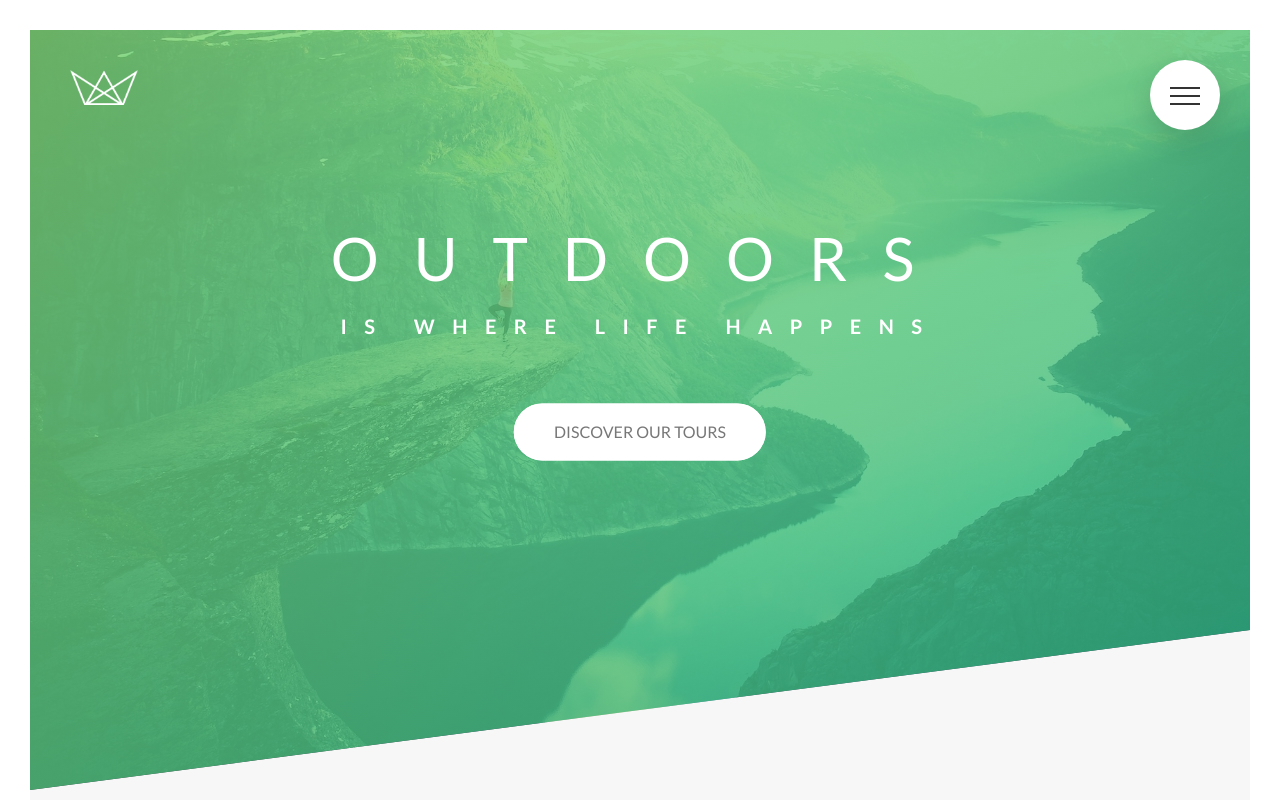
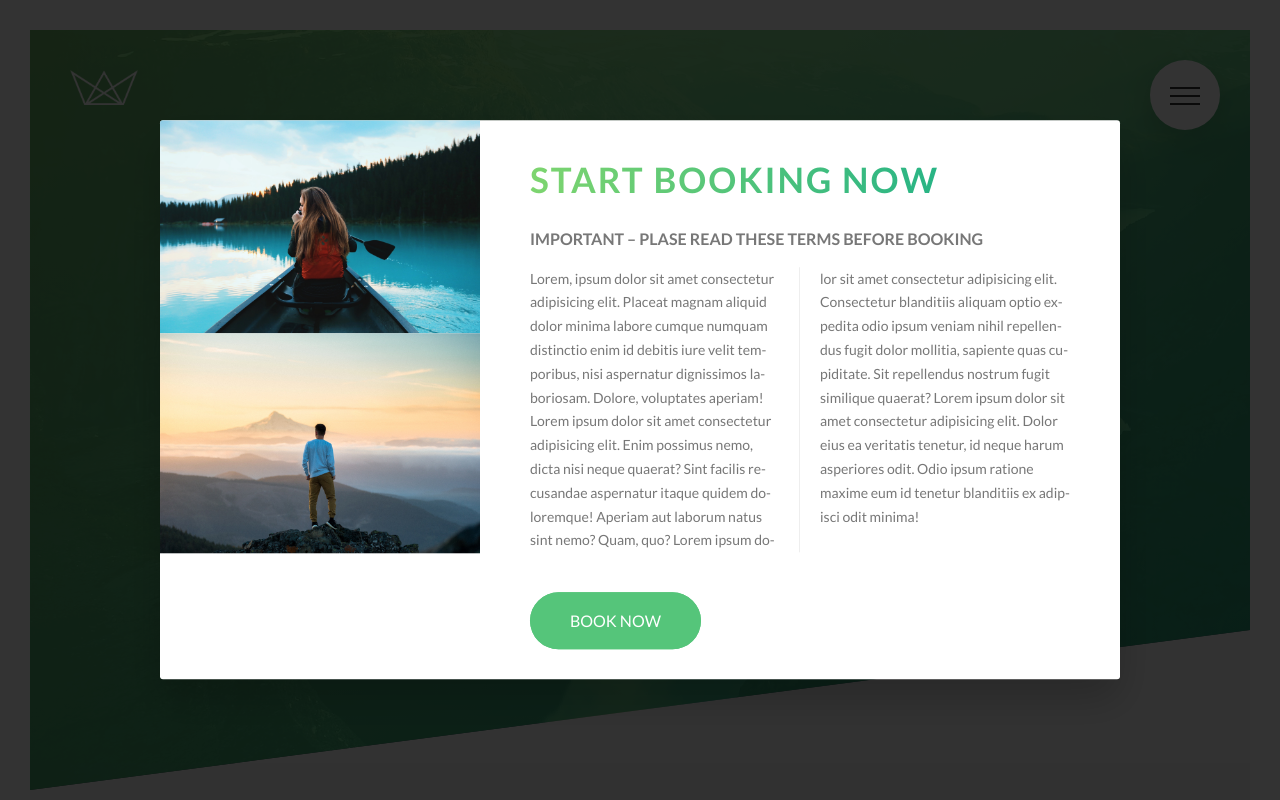
Before and after one commit to AnnAksutik/Natourus, a website: page index.html in a window 1280 px wide. Shown: the top 800 px of the page. Drawn offline with Linux system fonts and the light colour scheme.

Commit message:
feat: add popup styling

```diff
--- a/index.html
+++ b/index.html
@@ -421,5 +421,37 @@
         </div>
       </div>
     </footer>
+
+    <div class="popup">
+      <div class="popup__content">
+        <div class="popup__left">
+          <img src="img/nat-8.jpg" alt="Tour photo" class="popup__img" />
+          <img src="img/nat-9.jpg" alt="Tour photo" class="popup__img" />
+        </div>
+        <div class="popup__right">
+          <h2 class="heading-secondary u-mb-small">Start booking now</h2>
+          <h3 class="heading-tertiary u-mb-small">
+            Important &ndash; Plase read these terms before booking
+          </h3>
+          <p class="popup__text">
+            Lorem, ipsum dolor sit amet consectetur adipisicing elit. Placeat
+            magnam aliquid dolor minima labore cumque numquam distinctio enim id
+            debitis iure velit temporibus, nisi aspernatur dignissimos
+            laboriosam. Dolore, voluptates aperiam! Lorem ipsum dolor sit amet
+            consectetur adipisicing elit. Enim possimus nemo, dicta nisi neque
+            quaerat? Sint facilis recusandae aspernatur itaque quidem
+            doloremque! Aperiam aut laborum natus sint nemo? Quam, quo? Lorem
+            ipsum dolor sit amet consectetur adipisicing elit. Consectetur
+            blanditiis aliquam optio expedita odio ipsum veniam nihil
+            repellendus fugit dolor mollitia, sapiente quas cupiditate. Sit
+            repellendus nostrum fugit similique quaerat? Lorem ipsum dolor sit
+            amet consectetur adipisicing elit. Dolor eius ea veritatis tenetur,
+            id neque harum asperiores odit. Odio ipsum ratione maxime eum id
+            tenetur blanditiis ex adipisci odit minima!
+          </p>
+          <a href="#" class="btn btn--green">Book now</a>
+        </div>
+      </div>
+    </div>
   </body>
 </html>
--- a/sass/abstracts/_mixins.scss
+++ b/sass/abstracts/_mixins.scss
@@ -5,3 +5,10 @@
     clear: both;
   }
 }
+
+@mixin absCenter {
+  position: absolute;
+  top: 50%;
+  left: 50%;
+  transform: translate(-50%, -50%);
+}
--- /dev/null
+++ b/sass/components/_popup.scss
@@ -0,0 +1,46 @@
+.popup {
+  position: fixed;
+  top: 0;
+  left: 0;
+  height: 100vh;
+  width: 100%;
+  background-color: rgba($color-black, 0.8);
+  z-index: 3000;
+
+  &__content {
+    @include absCenter;
+    background-color: $color-white;
+    width: 75%;
+    border-radius: 3px;
+    box-shadow: 0 2rem 4rem rgba($color-black, 0.2);
+    display: table;
+    overflow: hidden;
+  }
+
+  &__left {
+    width: 33.33333%;
+    display: table-cell;
+  }
+  &__right {
+    width: 66.66667%;
+    display: table-cell;
+    vertical-align: middle;
+    padding: 3rem 5rem;
+  }
+
+  &__img {
+    display: block;
+    width: 100%;
+  }
+
+  &__text {
+    font-size: 1.4rem;
+    margin-bottom: 4rem;
+
+    column-count: 2;
+    column-gap: 4rem;
+    column-rule: 1px solid $color-grey-light-2;
+
+    hyphens: auto;
+  }
+}
--- a/sass/main.scss
+++ b/sass/main.scss
@@ -14,6 +14,7 @@
 @import "components/story";
 @import "components/bg-video";
 @import "components/form";
+@import "components/popup";
 
 @import "layout/header";
 @import "layout/grid";
```
Also changed, not shown: css/style.css, 1 other file.
